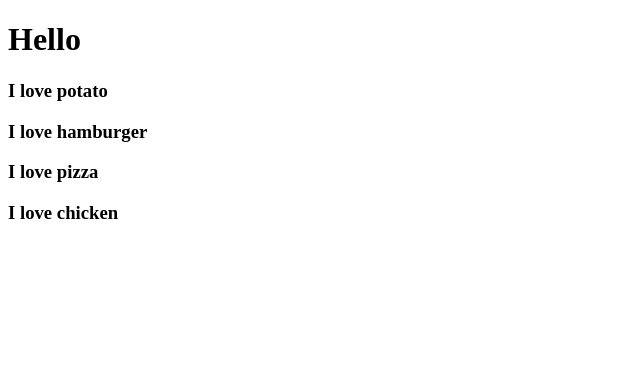
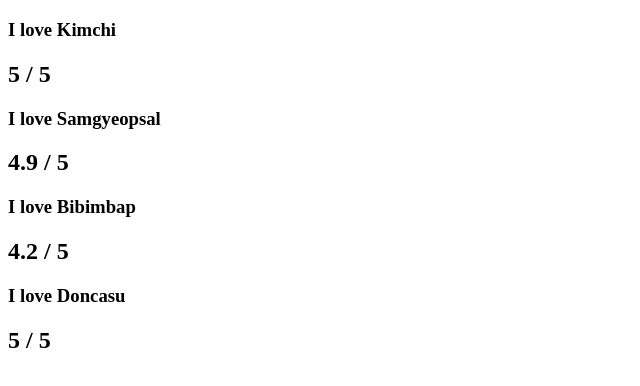
Before and after one commit to hyunba/movie_app_2021, a React (Create React App) app: page / in a window 1280 px wide. Shown: the top 386 px of the page, without its empty margins (0-640 px from the left). Built offline with nearby package versions, Linux system fonts and the light colour scheme.

Commit message:
#2.0 PropTypes React App

```diff
--- a/package.json
+++ b/package.json
@@ -6,9 +6,11 @@
     "@testing-library/jest-dom": "^5.14.1",
     "@testing-library/react": "^11.2.7",
     "@testing-library/user-event": "^12.8.3",
+    "prop-types": "^15.7.2",
     "react": "^17.0.2",
     "react-dom": "^17.0.2",
     "react-scripts": "4.0.3",
+    "sass": "^1.42.1",
     "web-vitals": "^1.1.2"
   },
   "scripts": {
--- a/src/App.js
+++ b/src/App.js
@@ -1,19 +1,49 @@
 import React from "react";
+import PropTypes from "prop-types";
 
-function Food({ name }) {
+function Food({ name, rating }) {
   return(
+  <div>
     <h3>I love {name}</h3>
+    <h2>{rating} / 5</h2>
+  </div>
+  );
+}
+
+Food.propTypes = {
+  name: PropTypes.string.isRequired,
+  rating: PropTypes.number
+}
+
+const foodILike = [
+  {
+    name: "Kimchi",
+    rating: 5.0
+  },
+  {
+    name: "Samgyeopsal",
+    rating: 4.9
+  },
+  {
+    name: "Bibimbap",
+    rating: 4.2
+  },
+  {
+    name: "Doncasu",
+    rating: 5.0
+  }
+];
+
+function renderFood(dish) {
+  return(
+    <Food name = {dish.name} rating = {dish.rating} />
   );
 }
 
 function App() {
   return (
     <div>
-      <h1>Hello</h1>
-      <Food name = "potato" />
-      <Food name = "hamburger" />
-      <Food name = "pizza" />
-      <Food name = "chicken" />
+      {foodILike.map(renderFood)}
     </div>
   );
 
```
Also changed, not shown: 1 other file (tests, documents, lock files or other folders).
